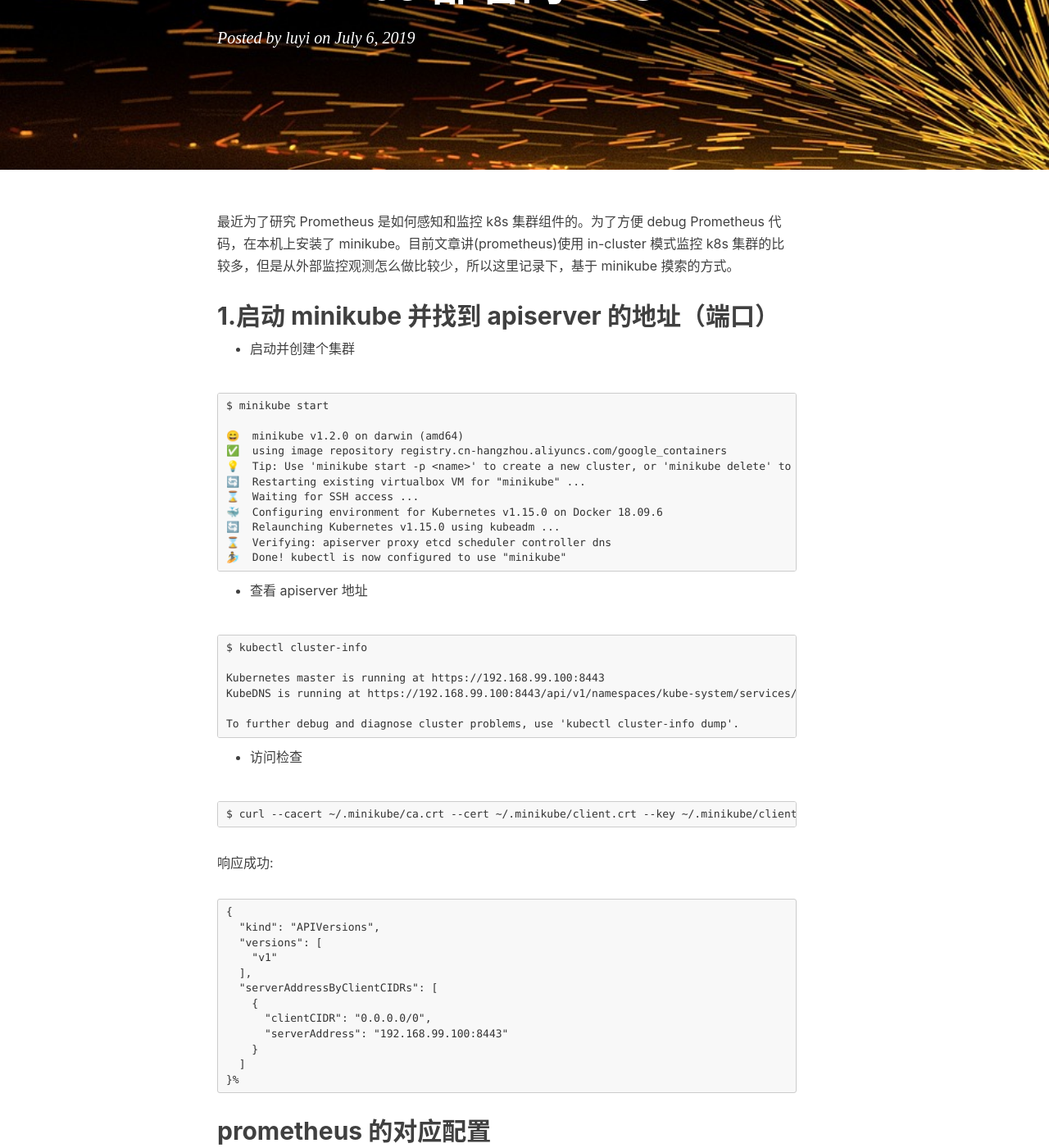
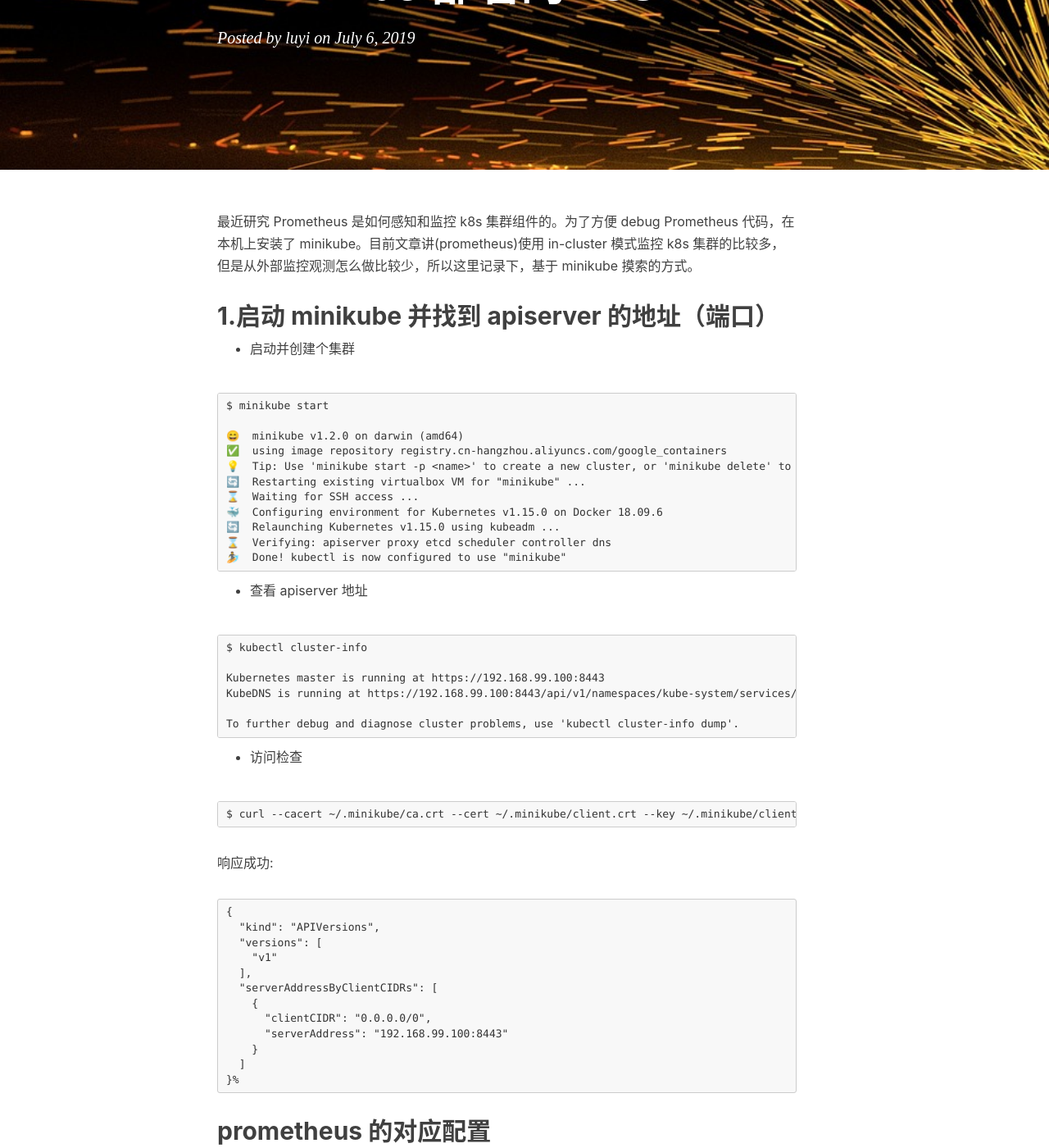
Before and after one commit to luyiisme/luyiisme.github.io, a Jekyll site: the page built from _posts/2019-07-06-prom-outside-monitor-k8s.markdown, in a window 1280 px wide and 1400 px high, scrolled down 310 px. Shown: the whole window at 82% size. Built offline with Jekyll 4.4.1, drawn with Linux system fonts in a browser that asks for light colours; nearby versions of some CDN libraries; comment, search, counter and statistics services are not loaded; some of the changed text lies outside the part shown.

```diff
--- a/_posts/2019-07-06-prom-outside-monitor-k8s.markdown
+++ b/_posts/2019-07-06-prom-outside-monitor-k8s.markdown
@@ -8,7 +8,7 @@
     - minikube
     - Prometheus
 ---
-最近为了研究 Prometheus 是如何感知和监控 k8s 集群组件的。为了方便 debug Prometheus 代码，在本机上安装了 minikube。目前文章讲(prometheus)使用 in-cluster 模式监控 k8s 集群的比较多，但是从外部监控观测怎么做比较少，所以这里记录下，基于 minikube 摸索的方式。
+最近研究 Prometheus 是如何感知和监控 k8s 集群组件的。为了方便 debug Prometheus 代码，在本机上安装了 minikube。目前文章讲(prometheus)使用 in-cluster 模式监控 k8s 集群的比较多，但是从外部监控观测怎么做比较少，所以这里记录下，基于 minikube 摸索的方式。
 
 ##  1.启动 minikube 并找到 apiserver 的地址（端口）
 
```
Also changed, not shown: other parts of _posts/2019-07-06-prom-outside-monitor-k8s.markdown (+1 -1 lines).
